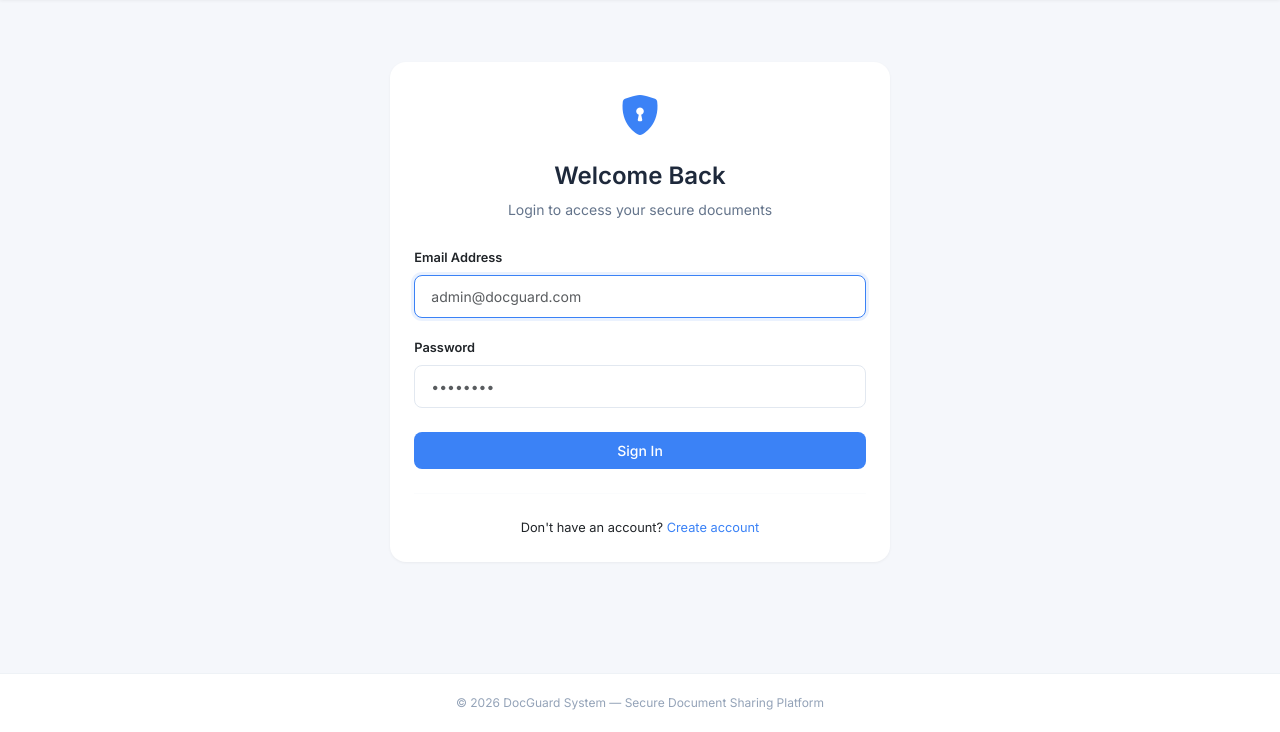
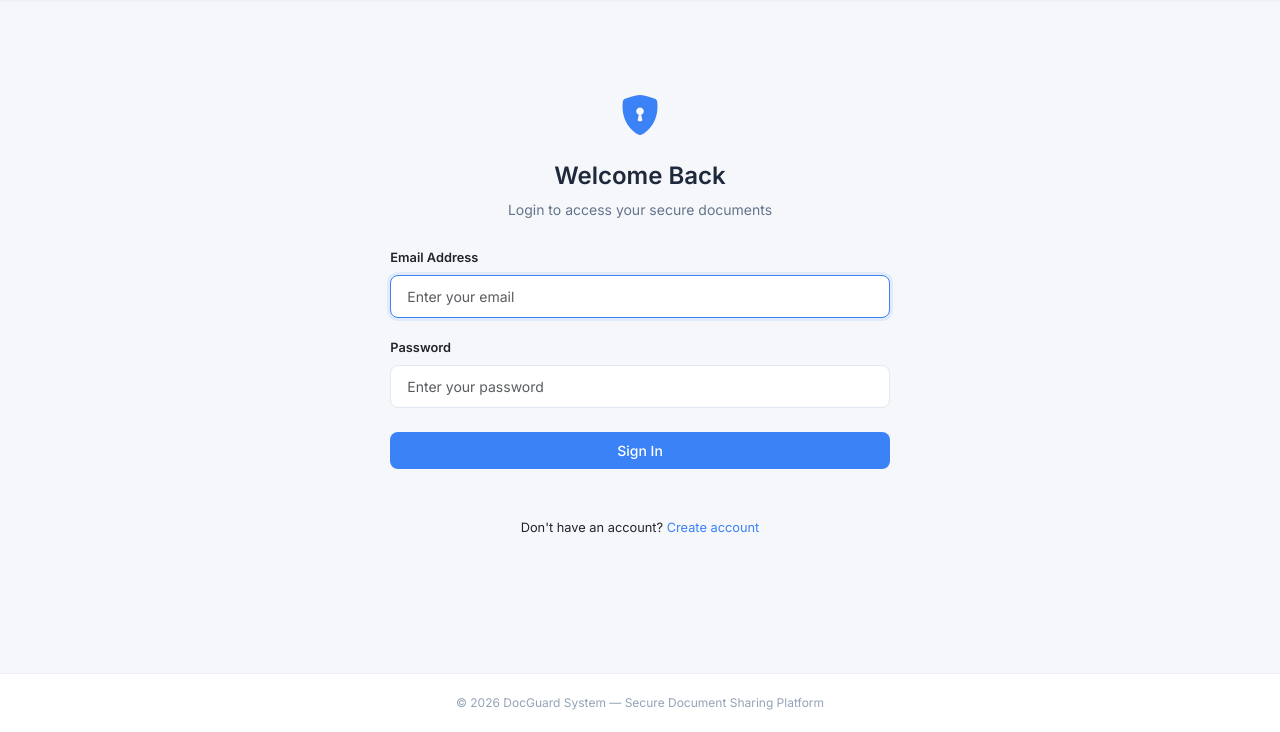
Before and after one commit to Redzuan192/docguard, a Flask app: page /login in a window 1280 px wide. Shown: the part 68-800 px from the top of the page. Run offline with Flask 3, Linux system fonts and the light colour scheme; some libraries are stand-ins or nearby versions.

Commit message:
Clean login page - remove default credentials placeholder

```diff
--- a/templates/login.html
+++ b/templates/login.html
@@ -2,7 +2,7 @@
 {% block content %}
 <div class="row justify-content-center align-items-center" style="min-height: 70vh;">
     <div class="col-md-5">
-        <div class="card-modern p-4">
+        <div style="background: transparent;">
             <div class="text-center mb-4">
                 <div class="mb-3">
                     <i class="bi bi-shield-lock-fill" style="font-size: 2.5rem; color: #3b82f6;"></i>
@@ -16,13 +16,13 @@
                 <div class="mb-3">
                     <label class="form-label fw-semibold" style="font-size: 0.8rem;">Email Address</label>
                     <input type="email" name="email" class="form-control form-modern"
-                           placeholder="admin@docguard.com" required autofocus>
+                           placeholder="Enter your email" required autofocus>
                 </div>
 
                 <div class="mb-4">
                     <label class="form-label fw-semibold" style="font-size: 0.8rem;">Password</label>
                     <input type="password" name="password" class="form-control form-modern"
-                           placeholder="••••••••" required>
+                           placeholder="Enter your password" required>
                 </div>
 
                 <button type="submit" class="btn btn-primary-custom w-100 py-2">
```
